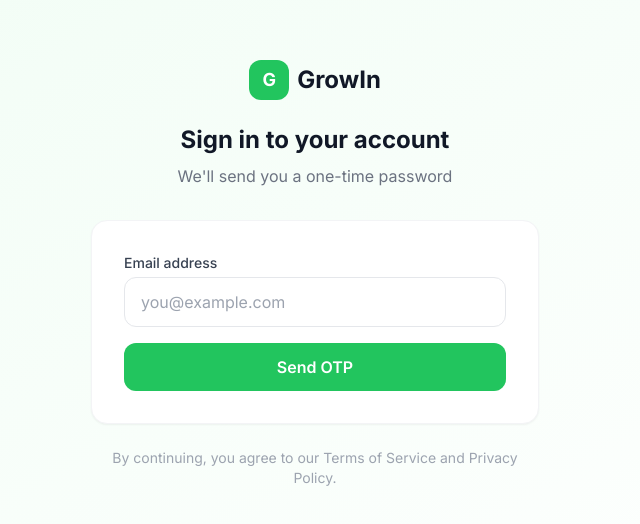
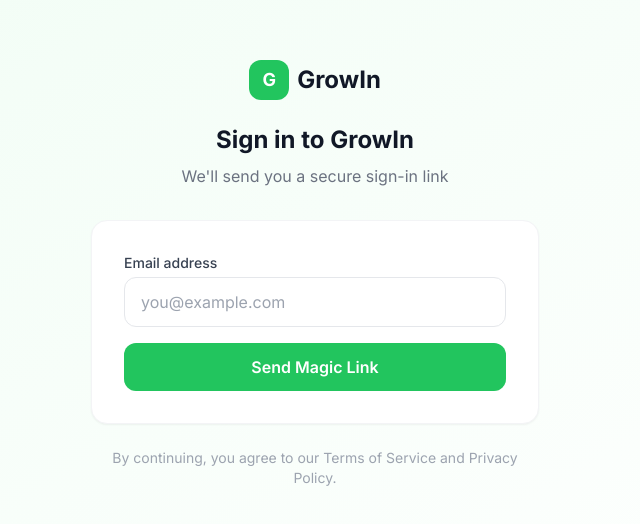
Before and after one commit to pragyakumar/growin-mvp, a Next.js app: page /login in a window 1280 px wide. Shown: the part 126-650 px from the top of the page, without its empty margins (325-965 px from the left). Built offline with nearby package versions, Linux system fonts and the light colour scheme; no server answers.

Commit message:
feat: switch login to magic link flow
Removes OTP code entry in favor of magic link email — matches what Supabase sends by default and gives cleaner UX.

Co-Authored-By: Claude Sonnet 4.6 <noreply@anthropic.com>
Claude-Session: https://claude.ai/code/session_013rEnLF8N8zhE7wKj9kSxmV

```diff
--- a/src/app/login/page.tsx
+++ b/src/app/login/page.tsx
@@ -2,21 +2,17 @@
 
 import { useState } from "react";
 import { createClient } from "@/lib/supabase/client";
-import { useRouter } from "next/navigation";
 import Link from "next/link";
 
 export default function LoginPage() {
   const [email, setEmail] = useState("");
-  const [otp, setOtp] = useState("");
-  const [step, setStep] = useState<"email" | "otp">("email");
+  const [sent, setSent] = useState(false);
   const [loading, setLoading] = useState(false);
   const [error, setError] = useState<string | null>(null);
-  const [message, setMessage] = useState<string | null>(null);
 
-  const router = useRouter();
   const supabase = createClient();
 
-  async function handleSendOtp(e: React.FormEvent) {
+  async function handleSendLink(e: React.FormEvent) {
     e.preventDefault();
     setLoading(true);
     setError(null);
@@ -32,43 +28,7 @@ export default function LoginPage() {
     if (error) {
       setError(error.message);
     } else {
-      setMessage("Check your email for a 6-digit OTP code!");
-      setStep("otp");
-    }
-
-    setLoading(false);
-  }
-
-  async function handleVerifyOtp(e: React.FormEvent) {
-    e.preventDefault();
-    setLoading(true);
-    setError(null);
-
-    const { data, error } = await supabase.auth.verifyOtp({
-      email,
-      token: otp,
-      type: "email",
-    });
-
-    if (error) {
-      setError(error.message);
-      setLoading(false);
-      return;
-    }
-
-    if (data.user) {
-      // Check onboarding status
-      const { data: profile } = await supabase
-        .from("profiles")
-        .select("onboarding_completed")
-        .eq("id", data.user.id)
-        .single();
-
-      if (profile?.onboarding_completed) {
-        router.push("/dashboard");
-      } else {
-        router.push("/onboarding");
-      }
+      setSent(true);
     }
 
     setLoading(false);
@@ -86,35 +46,43 @@ export default function LoginPage() {
             <span className="text-2xl font-bold text-gray-900">GrowIn</span>
           </Link>
           <h1 className="mt-6 text-2xl font-bold text-gray-900">
-            {step === "email" ? "Sign in to your account" : "Enter your OTP"}
+            {sent ? "Check your email" : "Sign in to GrowIn"}
           </h1>
           <p className="mt-2 text-gray-500">
-            {step === "email"
-              ? "We'll send you a one-time password"
-              : `We sent a code to ${email}`}
+            {sent
+              ? `We sent a magic link to ${email}`
+              : "We'll send you a secure sign-in link"}
           </p>
         </div>
 
         {/* Card */}
         <div className="bg-white rounded-2xl shadow-sm border border-gray-100 p-8">
-          {message && (
-            <div className="mb-4 p-3 bg-green-50 border border-green-200 rounded-lg text-green-700 text-sm">
-              {message}
+          {sent ? (
+            <div className="text-center space-y-4">
+              <div className="w-16 h-16 bg-green-100 rounded-full flex items-center justify-center mx-auto">
+                <svg className="w-8 h-8 text-green-500" fill="none" stroke="currentColor" viewBox="0 0 24 24">
+                  <path strokeLinecap="round" strokeLinejoin="round" strokeWidth={2} d="M3 8l7.89 5.26a2 2 0 002.22 0L21 8M5 19h14a2 2 0 002-2V7a2 2 0 00-2-2H5a2 2 0 00-2 2v10a2 2 0 002 2z" />
+                </svg>
+              </div>
+              <p className="text-gray-600 text-sm">
+                Click the link in your email to sign in. The link expires in 1 hour.
+              </p>
+              <button
+                onClick={() => { setSent(false); setEmail(""); }}
+                className="text-green-600 hover:text-green-700 text-sm font-medium"
+              >
+                Use a different email
+              </button>
             </div>
-          )}
-          {error && (
-            <div className="mb-4 p-3 bg-red-50 border border-red-200 rounded-lg text-red-700 text-sm">
-              {error}
-            </div>
-          )}
-
-          {step === "email" ? (
-            <form onSubmit={handleSendOtp} className="space-y-4">
+          ) : (
+            <form onSubmit={handleSendLink} className="space-y-4">
+              {error && (
+                <div className="p-3 bg-red-50 border border-red-200 rounded-lg text-red-700 text-sm">
+                  {error}
+                </div>
+              )}
               <div>
-                <label
-                  htmlFor="email"
-                  className="block text-sm font-medium text-gray-700 mb-1"
-                >
+                <label htmlFor="email" className="block text-sm font-medium text-gray-700 mb-1">
                   Email address
                 </label>
                 <input
@@ -132,47 +100,7 @@ export default function LoginPage() {
                 disabled={loading}
                 className="w-full bg-green-500 hover:bg-green-600 disabled:bg-green-300 text-white font-semibold py-3 rounded-xl transition-colors duration-200"
               >
-                {loading ? "Sending..." : "Send OTP"}
-              </button>
-            </form>
-          ) : (
-            <form onSubmit={handleVerifyOtp} className="space-y-4">
-              <div>
-                <label
-                  htmlFor="otp"
-                  className="block text-sm font-medium text-gray-700 mb-1"
-                >
-                  6-digit OTP
-                </label>
-                <input
-                  id="otp"
-                  type="text"
-                  required
-                  value={otp}
-                  onChange={(e) => setOtp(e.target.value.replace(/\D/g, "").slice(0, 6))}
-                  placeholder="123456"
-                  maxLength={6}
-                  className="w-full px-4 py-3 border border-gray-200 rounded-xl focus:outline-none focus:ring-2 focus:ring-green-500 focus:border-transparent transition text-center text-2xl font-mono tracking-widest"
-                />
-              </div>
-              <button
-                type="submit"
-                disabled={loading || otp.length !== 6}
-                className="w-full bg-green-500 hover:bg-green-600 disabled:bg-green-300 text-white font-semibold py-3 rounded-xl transition-colors duration-200"
-              >
-                {loading ? "Verifying..." : "Verify OTP"}
-              </button>
-              <button
-                type="button"
-                onClick={() => {
-                  setStep("email");
-                  setOtp("");
-                  setError(null);
-                  setMessage(null);
-                }}
-                className="w-full text-gray-500 hover:text-gray-700 text-sm py-2"
-              >
-                ← Back to email
+                {loading ? "Sending..." : "Send Magic Link"}
               </button>
             </form>
           )}
```
